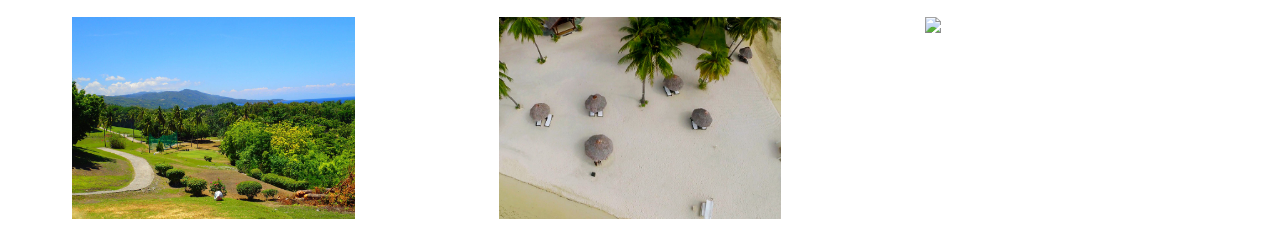
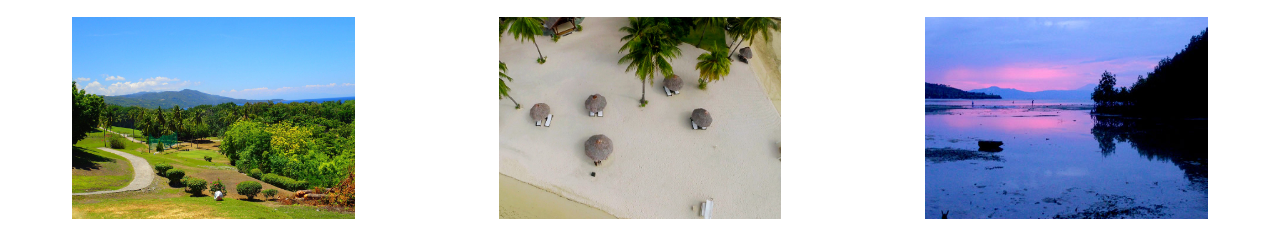
Before and after one commit to USJR-BST/BADIAN, a website: page index.html in a window 1280 px wide. Shown: the part 2493-2732 px from the top of the page. Drawn offline with Linux system fonts and the light colour scheme.

Commit message:
- Added the mangrove attraction

```diff
--- a/index.html
+++ b/index.html
@@ -101,7 +101,7 @@
         </div>
         <div class="col l12 xl4 imageContainer">
             <div class="container">
-                <img class="responsive-img materialboxed" src="images/attractions/" />
+                <img class="responsive-img materialboxed" src="images/attractions/mangrove.jpg" />
             </div>
         </div>
     </div>
```
Also changed, not shown: images/attractions/New folder/Kawasan.jpg (added), images/attractions/New folder/Kawasan1.jpg (added), images/attractions/New folder/badian_island.jpg (added), images/attractions/New folder/badian_island1.jpg (added), images/attractions/New folder/badian_island2.jpg (added), images/attractions/New folder/cigc.jpg (added), images/attractions/New folder/cigc1.jpg (added), images/attractions/New folder/cigc2.jpg (added), images/attractions/New folder/osmena_peak.jpg (added), images/attractions/New folder/osmena_peak1.jpg (added), images/attractions/mangrove.jpg (added), 1 other file.
